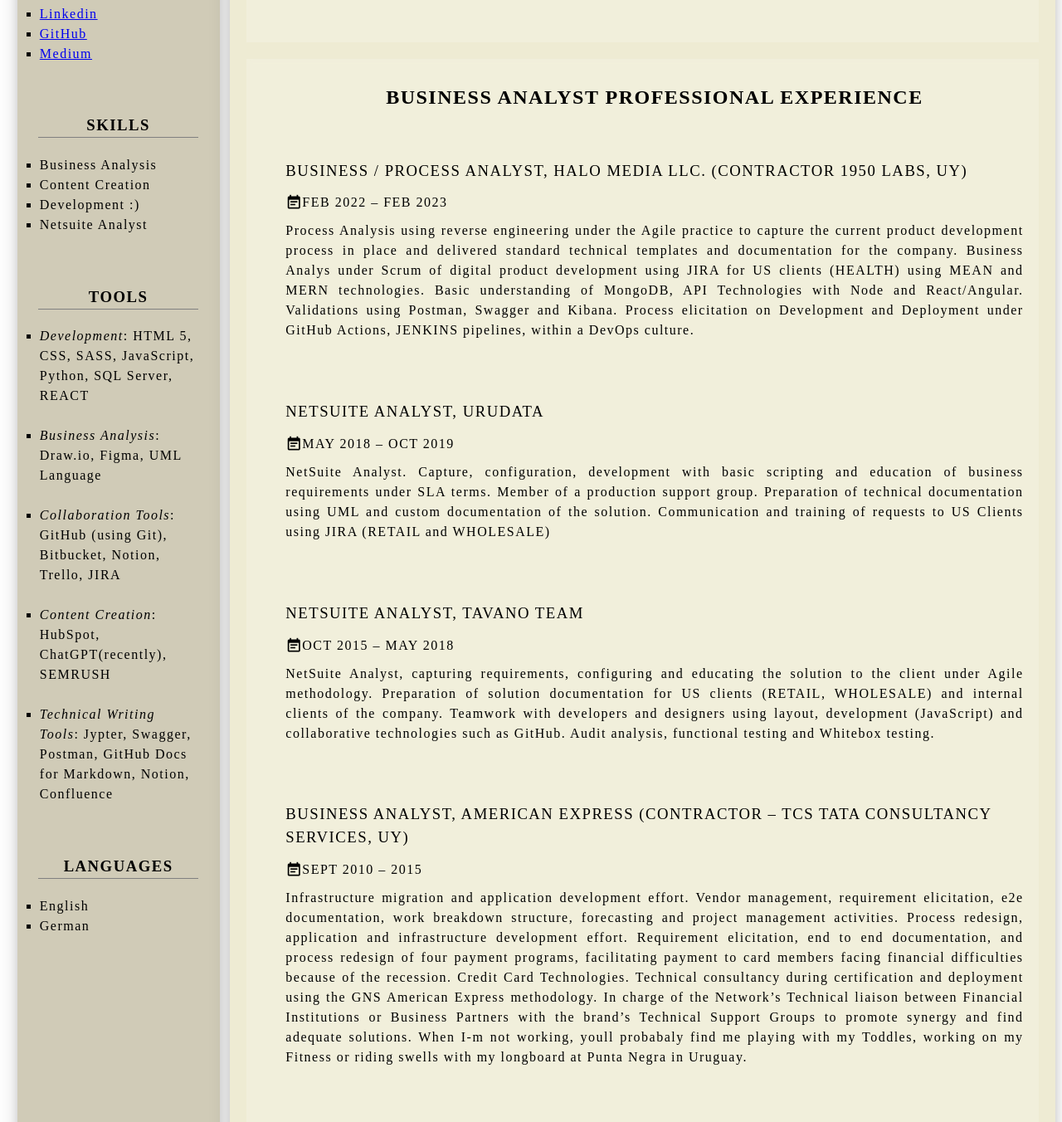
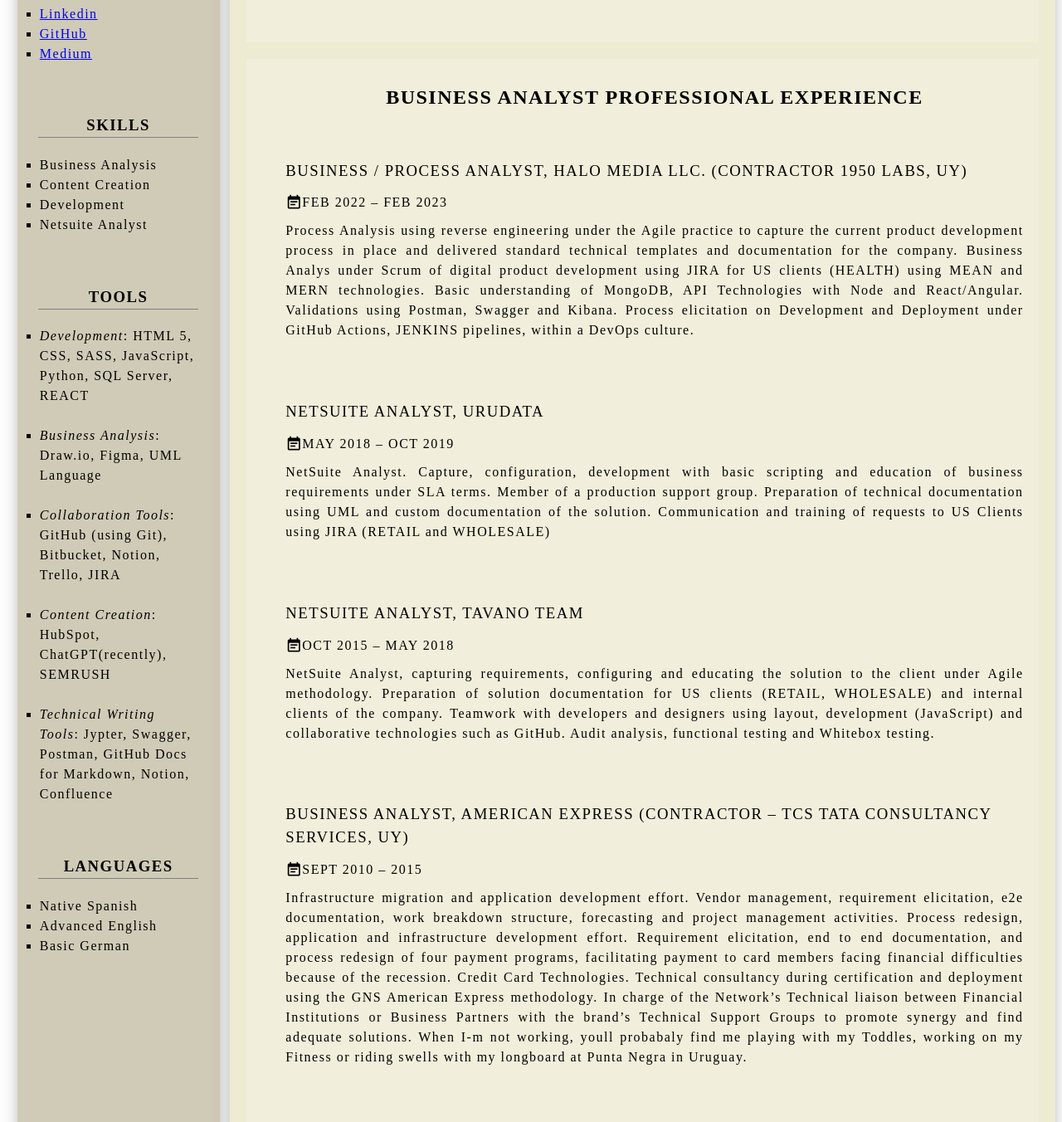
Before and after one commit to ioannarr/IoannaRivas, a plain HTML site: page index.html in a window 1280 px wide. Shown: the part 516-1868 px from the top of the page at 83% size. Drawn offline with Linux system fonts and the light colour scheme.

Commit message:
Update index.html

```diff
--- a/index.html
+++ b/index.html
@@ -50,7 +50,7 @@
             <ul>
                 <li>Business Analysis</li>
                 <li>Content Creation</li>
-                <li>Development :) </li>
+                <li>Development</li>
                 <li>Netsuite Analyst</li>
             </ul>
         </section>
@@ -73,8 +73,9 @@
         <section>
             <h3>Languages</h3>
             <ul>
-                <li>English</li>
-                <li>German</li>
+                <li>Native Spanish</li>
+                <li>Advanced English</li>
+                <li>Basic German</li>
             </ul>
         </section>
     </aside>
```
